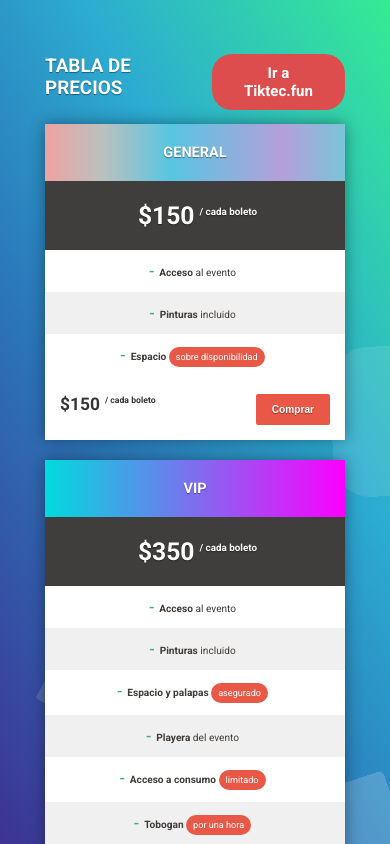
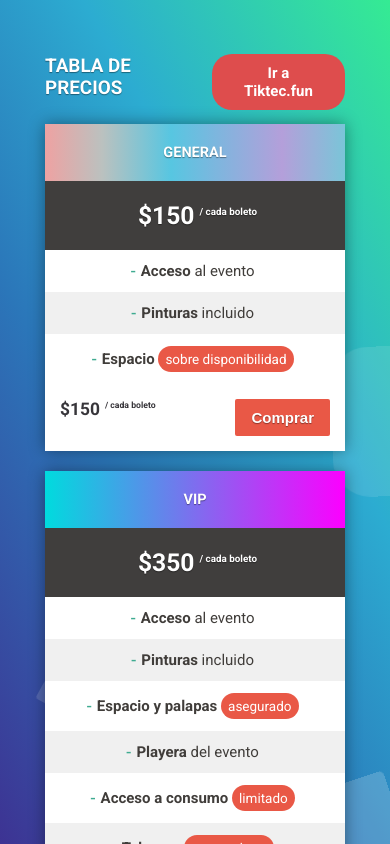
Before and after one commit to arekku17/tictek, a React (Create React App) app: page /boletos in a window 390 px wide. Shown: the top 844 px of the page. Built offline with nearby package versions, Linux system fonts and the light colour scheme.

Commit message:
fixed font size of price page

```diff
--- a/src/scss/components/_comprar.scss
+++ b/src/scss/components/_comprar.scss
@@ -387,6 +387,11 @@ ul {
 
     .table-list li{
         padding: 12px 8px;
+        font-size: 1.5rem;
+    }
+
+    .table-buy .pricing-action{
+        font-size: 1.5rem;
     }
  }
 
```
